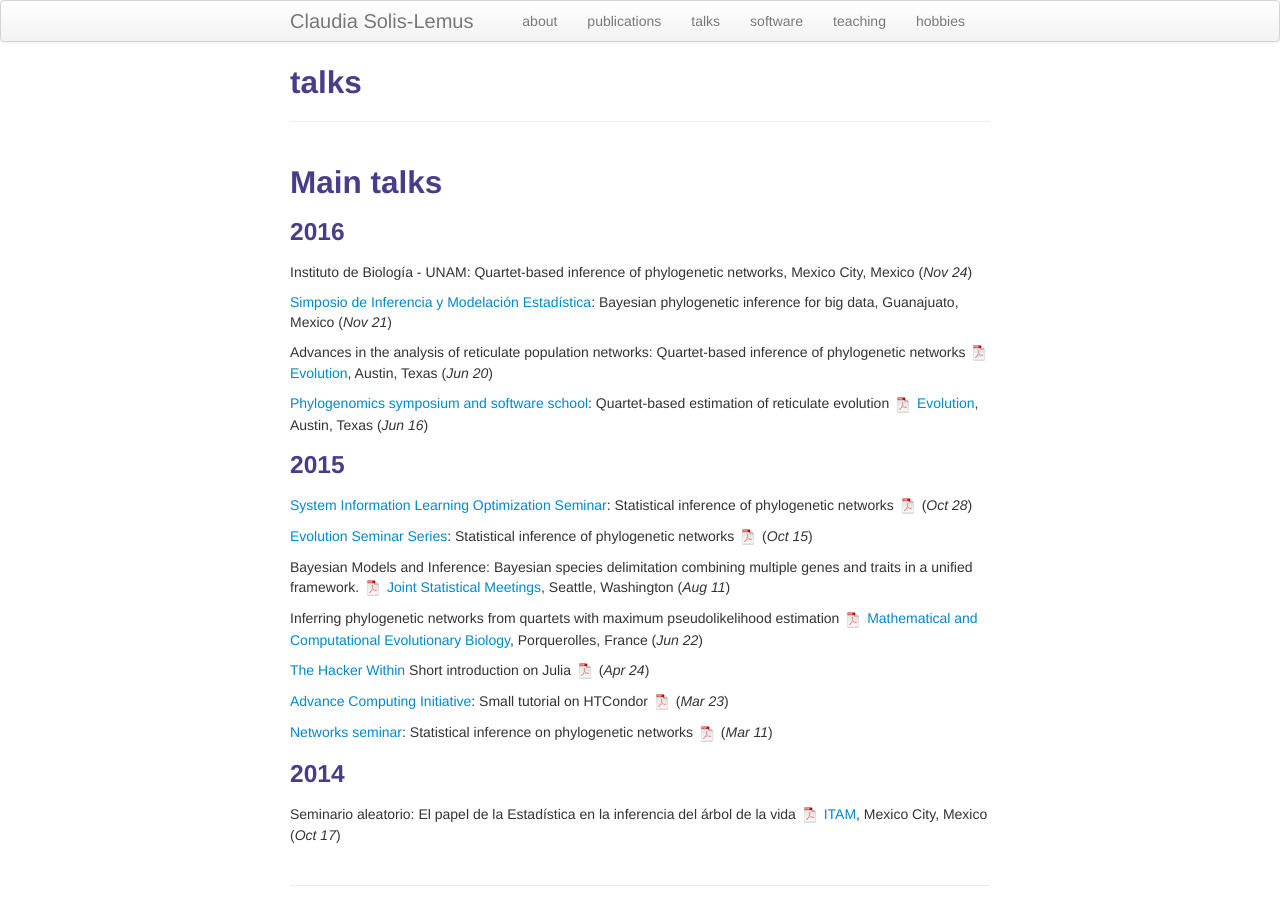
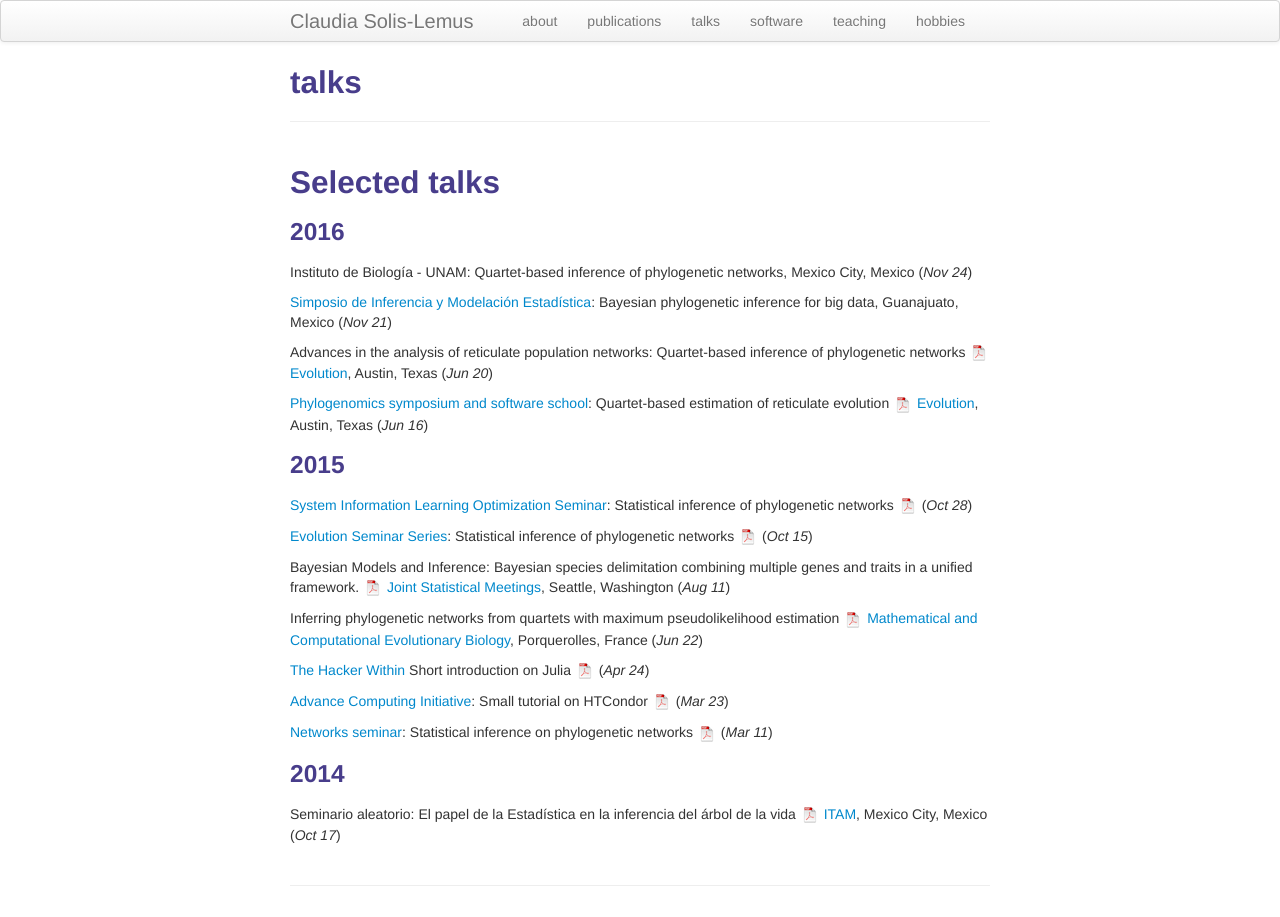
Before and after one commit to crsl4/crsl4.github.io, a Jekyll site: the page built from pages/talks.md, in a window 1280 px wide. Built offline with Jekyll 4.4.1, drawn with Linux system fonts in a browser that asks for light colours.

Commit message:
changed main to selected

```diff
--- a/pages/talks.md
+++ b/pages/talks.md
@@ -4,7 +4,7 @@ title: talks
 description: Claudia Solis-Lemus' talks
 ---
 
-## Main talks
+## Selected talks
 
 ###  2016
 
```
Also changed, not shown: 1 other file.
